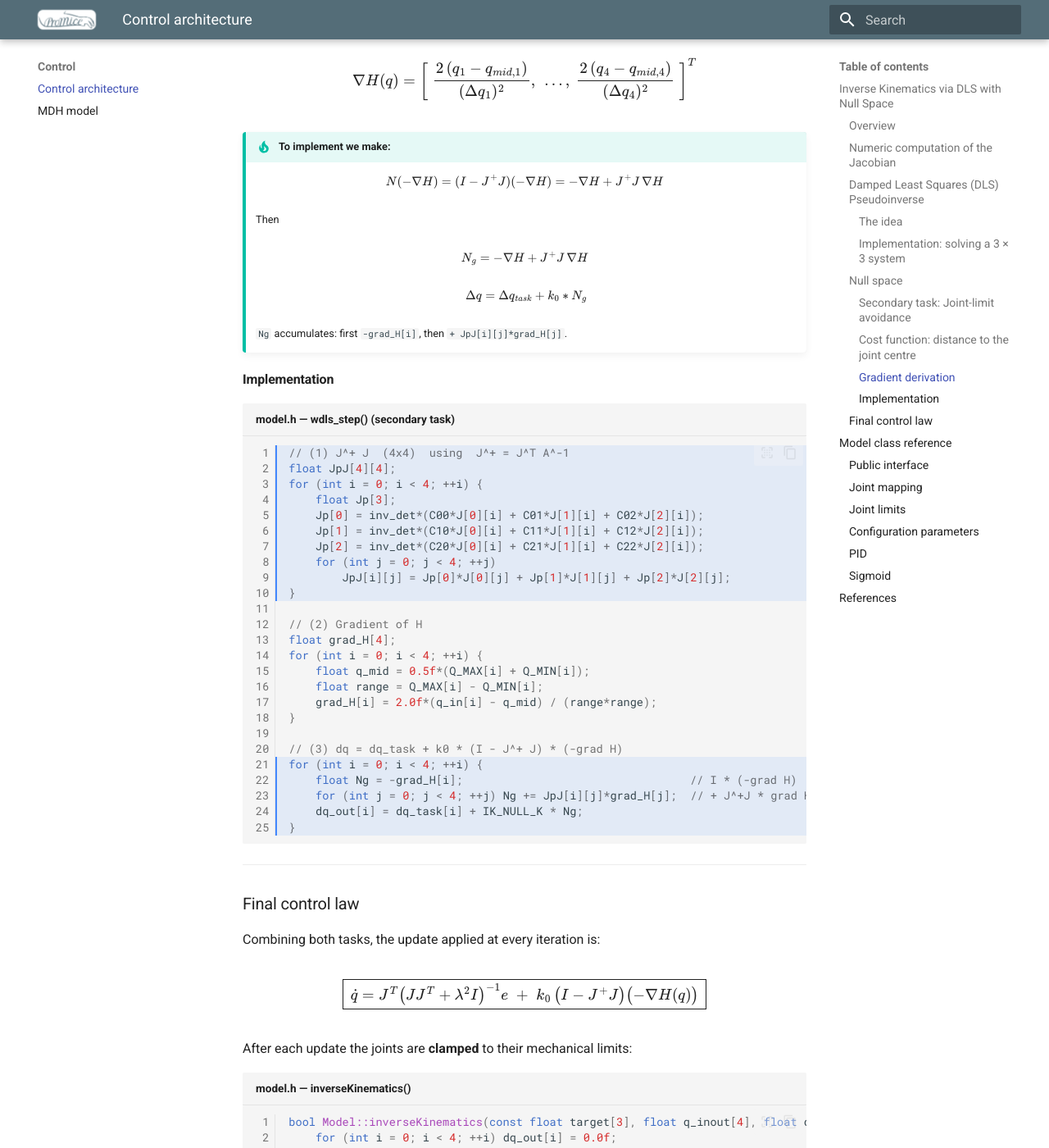
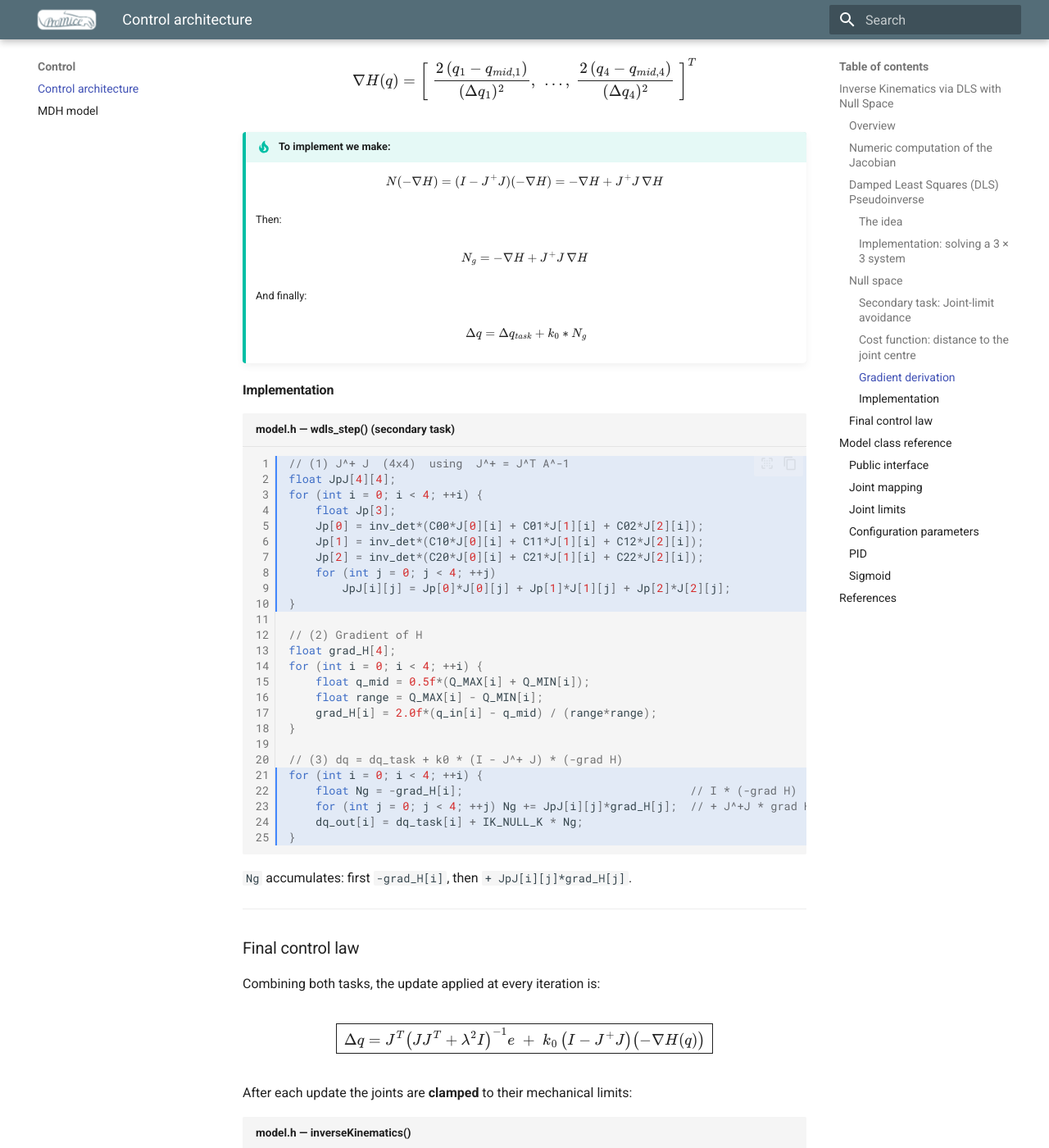
Before and after one commit to Juan-CarlosM/ProMice, an MkDocs documentation site: the page built from docs/control_architecture.md, in a window 1280 px wide and 1400 px high, scrolled down 5310 px. Shown: the whole window at 82% size. Built offline with MkDocs 1.6.1 and Material for MkDocs 9.7.7, drawn with Linux system fonts in a browser that asks for light colours.

Commit message:
Fix formatting and punctuation in control architecture documentation
Corrected punctuation and formatting in equations and code snippets.

````diff
--- a/docs/control_architecture.md
+++ b/docs/control_architecture.md
@@ -225,17 +225,18 @@ $$
     N(-\nabla H)=(I - J^+J)(-\nabla H) = -\nabla H + J^+J\,\nabla H\
     $$
 
-    Then
+    Then:
 
     $$
     N_g=-\nabla H + J^+J\,\nabla H\
     $$
 
+    And finally:
+
     $$
     \Delta q = \Delta q_{task} + k_0*N_g
     $$
 
-    `Ng` accumulates: first `-grad_H[i]`, then `+ JpJ[i][j]*grad_H[j]`.
 
 
 #### Implementation
@@ -278,13 +280,13 @@ Combining both tasks, the update applied at every iteration is:
 
 $$
 \boxed{\;
-\dot{q} = J^T \left(J J^T + \lambda^2 I\right)^{-1} e \;+\; k_0\,\bigl(I - J^+ J\bigr)\bigl(-\nabla H(q)\bigr)
+\Delta{q} = J^T \left(J J^T + \lambda^2 I\right)^{-1} e \;+\; k_0\,\bigl(I - J^+ J\bigr)\bigl(-\nabla H(q)\bigr)
 \;}
 $$
 
 After each update the joints are **clamped** to their mechanical limits:
 
-```cpp title="model.h — inverseKinematics()" linenums="1" hl_lines="10-14"
+```cpp title="model.h — inverseKinematics()" linenums="1" hl_lines="17"
 bool Model::inverseKinematics(const float target[3], float q_inout[4], float dq_out[4]) {
     for (int i = 0; i < 4; ++i) dq_out[i] = 0.0f;
 
````
Also changed, not shown: other parts of docs/control_architecture.md (+1 -0 lines).
